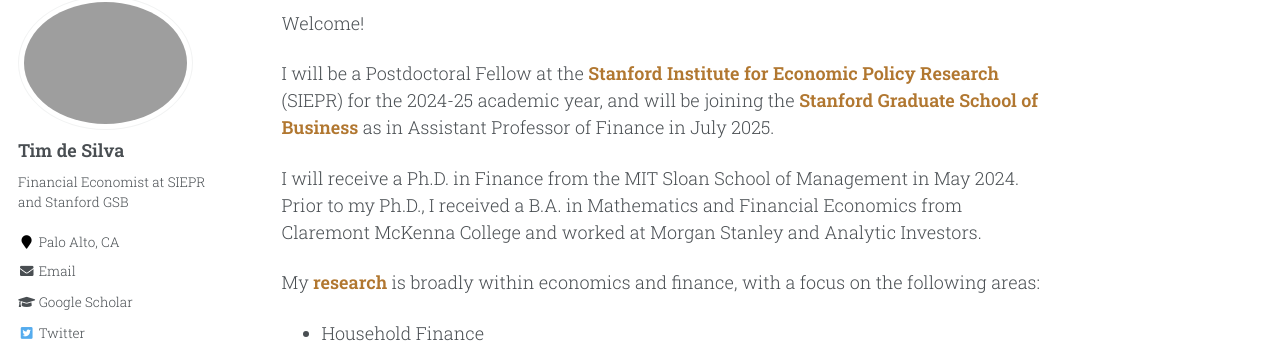
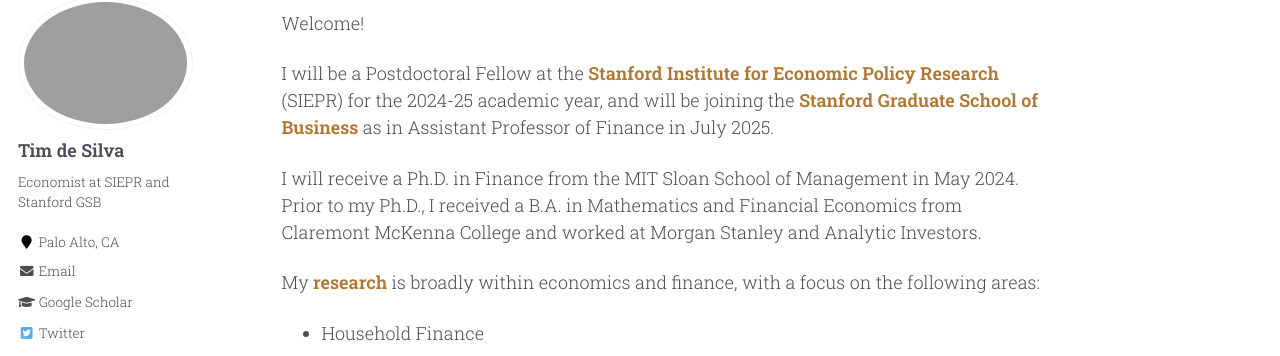
Before and after one commit to timhdesilva/timhdesilva.github.io, a Jekyll site: the page built from _pages/about.html, in a window 1280 px wide. Shown: the part 122-478 px from the top of the page. Built offline with Jekyll 4.4.1, drawn with Linux system fonts in a browser that asks for light colours.

Commit message:
update config

```diff
--- a/_config.yml
+++ b/_config.yml
@@ -82,7 +82,7 @@ analytics:
 author:
   name             : "Tim de Silva"
   avatar           : "profile.png"
-  bio              : "Financial Economist at SIEPR and Stanford GSB"
+  bio              : "Economist at SIEPR and Stanford GSB"
   location         : "Palo Alto, CA"
   employer         :
   pubmed           :
```
